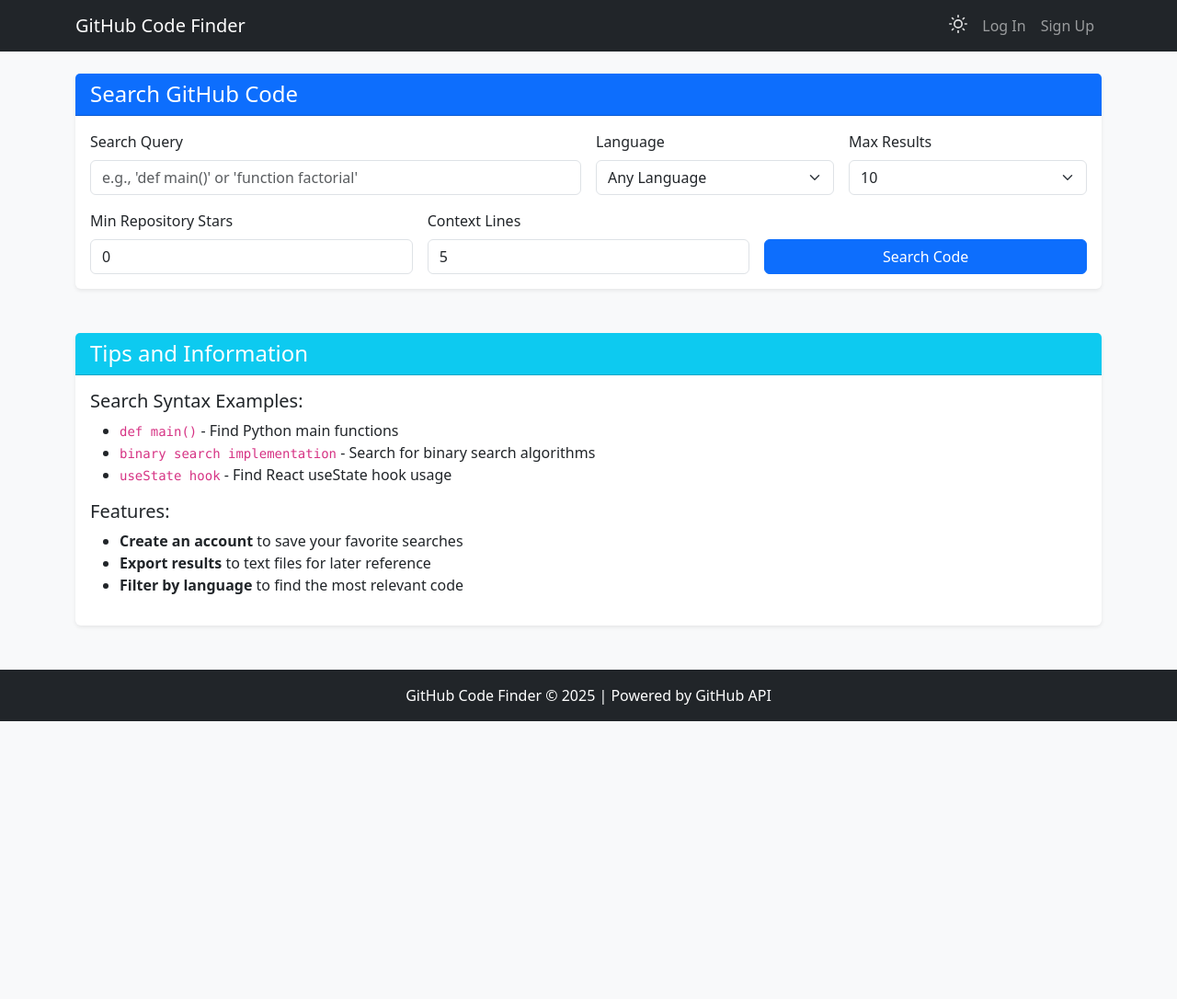
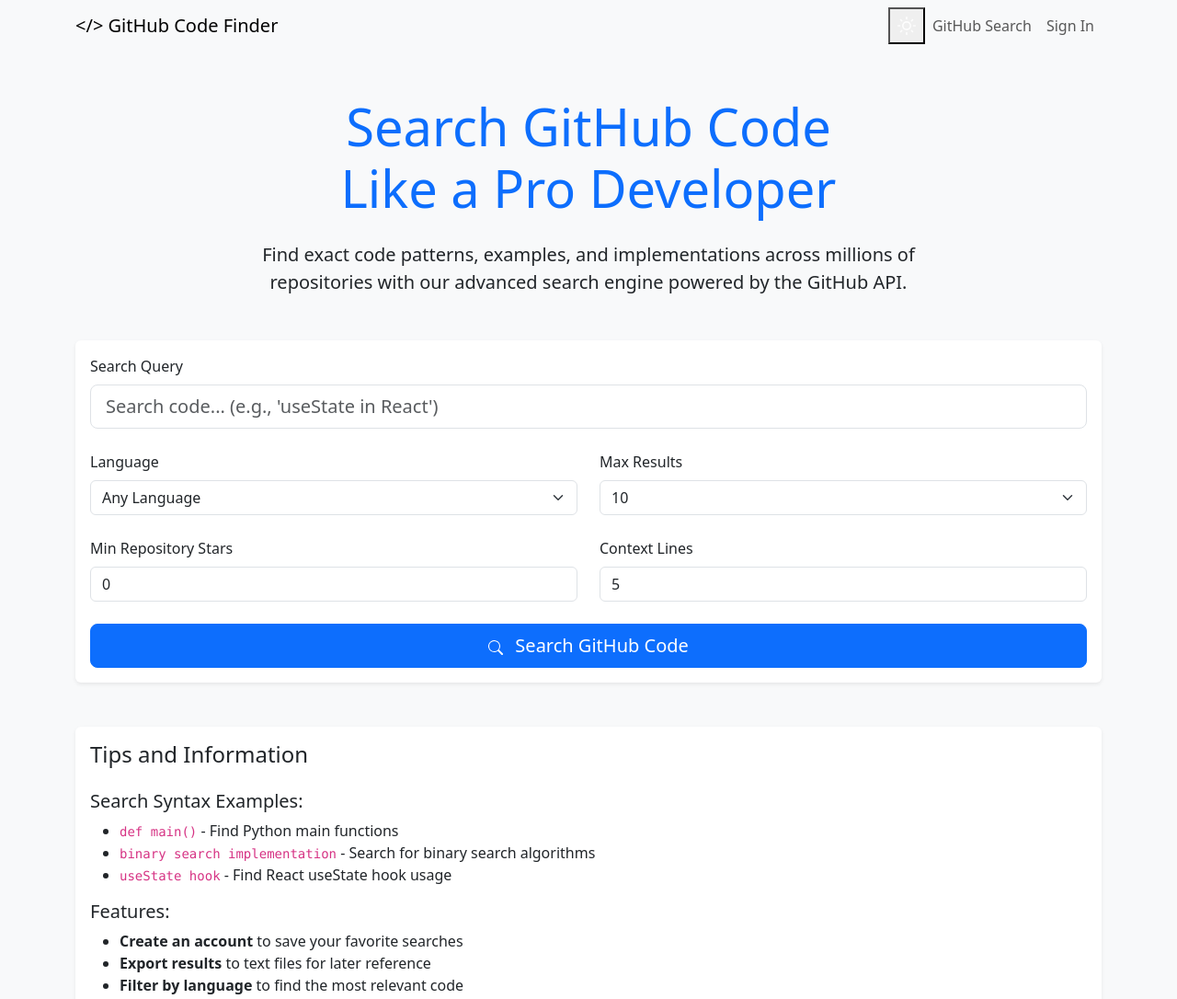
Before and after one commit to JulianCohan/github-code-finder-web, a website: page public/index.html in a window 1280 px wide. Shown: the top 1086 px of the page at 92% size. Before the commit the page ends 800 px from the top, so only its background shows below. Drawn offline with nearby package versions, Linux system fonts and the light colour scheme.

Commit message:
Update HTML to match modern UI style from images

```diff
--- a/public/index.html
+++ b/public/index.html
@@ -14,43 +14,145 @@
     <script defer src="https://cdn.jsdelivr.net/npm/@supabase/supabase-js"></script>
 </head>
 <body>
-    <nav class="navbar navbar-expand-lg navbar-dark bg-dark">
+    <header>
         <div class="container">
-            <a class="navbar-brand" href="/">GitHub Code Finder</a>
-            <button class="navbar-toggler" type="button" data-bs-toggle="collapse" data-bs-target="#navbarNav">
-                <span class="navbar-toggler-icon"></span>
-            </button>
-            <div class="collapse navbar-collapse" id="navbarNav">
-                <ul class="navbar-nav ms-auto">
+            <nav class="navbar navbar-expand-lg">
+                <a class="navbar-brand" href="/"><span class="code-icon">&lt;/&gt;</span> GitHub Code Finder</a>
+                <div class="navbar-collapse justify-content-end">
+                    <ul class="navbar-nav">
                         <li class="nav-item">
-                        <a class="nav-link" href="#" id="themeToggle">
+                            <button id="themeToggle" class="theme-toggle" aria-label="Toggle dark mode">
                                 <svg xmlns="http://www.w3.org/2000/svg" width="20" height="20" viewBox="0 0 24 24" fill="none" stroke="currentColor" stroke-width="2" stroke-linecap="round" stroke-linejoin="round" class="theme-icon-sun"><circle cx="12" cy="12" r="5"></circle><line x1="12" y1="1" x2="12" y2="3"></line><line x1="12" y1="21" x2="12" y2="23"></line><line x1="4.22" y1="4.22" x2="5.64" y2="5.64"></line><line x1="18.36" y1="18.36" x2="19.78" y2="19.78"></line><line x1="1" y1="12" x2="3" y2="12"></line><line x1="21" y1="12" x2="23" y2="12"></line><line x1="4.22" y1="19.78" x2="5.64" y2="18.36"></line><line x1="18.36" y1="5.64" x2="19.78" y2="4.22"></line></svg>
                                 <svg xmlns="http://www.w3.org/2000/svg" width="20" height="20" viewBox="0 0 24 24" fill="none" stroke="currentColor" stroke-width="2" stroke-linecap="round" stroke-linejoin="round" class="theme-icon-moon" style="display: none;"><path d="M21 12.79A9 9 0 1 1 11.21 3 7 7 0 0 0 21 12.79z"></path></svg>
-                        </a>
+                            </button>
                         </li>
-                    <li class="nav-item" id="loginButton">
-                        <a class="nav-link" href="#">Log In</a>
+                        <li class="nav-item">
+                            <a class="nav-link" href="#">GitHub Search</a>
                         </li>
-                    <li class="nav-item" id="signupButton">
-                        <a class="nav-link" href="#">Sign Up</a>
-                    </li>
-                    <li class="nav-item" id="logoutButton" style="display: none;">
-                        <a class="nav-link" href="#">Log Out</a>
-                    </li>
-                    <li class="nav-item" id="savedSearchesButton" style="display: none;">
-                        <a class="nav-link" href="#">My Saved Searches</a>
+                        <li class="nav-item">
+                            <a class="nav-link" href="#" id="loginButton">Sign In</a>
                         </li>
                     </ul>
                 </div>
+            </nav>
         </div>
-    </nav>
+    </header>
+
+    <main class="container mt-5">
+        <div class="hero-section text-center">
+            <h1 class="display-4 mb-4">
+                <span class="text-primary">Search GitHub Code</span><br>
+                <span class="text-primary">Like a Pro Developer</span>
+            </h1>
+            <p class="lead mb-5">
+                Find exact code patterns, examples, and implementations across millions of<br>
+                repositories with our advanced search engine powered by the GitHub API.
+            </p>
+        </div>
+
+        <div class="search-container">
+            <div class="card search-card">
+                <div class="card-body">
+                    <form id="searchForm">
+                        <div class="mb-4">
+                            <label for="query" class="form-label">Search Query</label>
+                            <input type="text" class="form-control form-control-lg" id="query" placeholder="Search code... (e.g., 'useState in React')">
+                        </div>
+                        <div class="row mb-4">
+                            <div class="col-md-6">
+                                <label for="language" class="form-label">Language</label>
+                                <select class="form-select" id="language">
+                                    <option value="">Any Language</option>
+                                    <!-- Languages will be populated from API -->
+                                </select>
+                            </div>
+                            <div class="col-md-6">
+                                <label for="maxResults" class="form-label">Max Results</label>
+                                <select class="form-select" id="maxResults">
+                                    <option value="5">5</option>
+                                    <option value="10" selected>10</option>
+                                    <option value="20">20</option>
+                                    <option value="30">30</option>
+                                </select>
+                            </div>
+                        </div>
+                        <div class="row mb-4">
+                            <div class="col-md-6">
+                                <label for="minStars" class="form-label">Min Repository Stars</label>
+                                <input type="number" class="form-control" id="minStars" value="0" min="0">
+                            </div>
+                            <div class="col-md-6">
+                                <label for="contextLines" class="form-label">Context Lines</label>
+                                <input type="number" class="form-control" id="contextLines" value="5" min="1" max="20">
+                            </div>
+                        </div>
+                        <div class="d-grid">
+                            <button type="submit" class="btn btn-primary btn-lg" id="searchButton">
+                                <span class="spinner-border spinner-border-sm d-none" id="searchSpinner" role="status" aria-hidden="true"></span>
+                                <svg xmlns="http://www.w3.org/2000/svg" width="16" height="16" fill="currentColor" class="bi bi-search me-2" viewBox="0 0 16 16">
+                                    <path d="M11.742 10.344a6.5 6.5 0 1 0-1.397 1.398h-.001c.03.04.062.078.098.115l3.85 3.85a1 1 0 0 0 1.415-1.414l-3.85-3.85a1.007 1.007 0 0 0-.115-.1zM12 6.5a5.5 5.5 0 1 1-11 0 5.5 5.5 0 0 1 11 0z"/>
+                                </svg>
+                                Search GitHub Code
+                            </button>
+                        </div>
+                    </form>
+                </div>
+            </div>
+        </div>
+
+        <div class="results-section mt-4" id="resultsSection" style="display: none;">
+            <div class="card results-card">
+                <div class="card-header d-flex justify-content-between align-items-center">
+                    <h4 class="mb-0">Search Results</h4>
+                    <button class="btn btn-outline-primary" id="exportButton">
+                        <svg xmlns="http://www.w3.org/2000/svg" width="16" height="16" fill="currentColor" class="bi bi-download me-1" viewBox="0 0 16 16">
+                            <path d="M.5 9.9a.5.5 0 0 1 .5.5v2.5a1 1 0 0 0 1 1h12a1 1 0 0 0 1-1v-2.5a.5.5 0 0 1 1 0v2.5a2 2 0 0 1-2 2H2a2 2 0 0 1-2-2v-2.5a.5.5 0 0 1 .5-.5z"/>
+                            <path d="M7.646 11.854a.5.5 0 0 0 .708 0l3-3a.5.5 0 0 0-.708-.708L8.5 10.293V1.5a.5.5 0 0 0-1 0v8.793L5.354 8.146a.5.5 0 1 0-.708.708l3 3z"/>
+                        </svg>
+                        Export
+                    </button>
+                </div>
+                <div class="card-body">
+                    <div id="resultsContainer"></div>
+                </div>
+            </div>
+        </div>
+
+        <div class="tips-section mt-5">
+            <div class="card">
+                <div class="card-body">
+                    <h4 class="card-title mb-4">Tips and Information</h4>
+
+                    <h5>Search Syntax Examples:</h5>
+                    <ul>
+                        <li><code>def main()</code> - Find Python main functions</li>
+                        <li><code>binary search implementation</code> - Search for binary search algorithms</li>
+                        <li><code>useState hook</code> - Find React useState hook usage</li>
+                    </ul>
+
+                    <h5>Features:</h5>
+                    <ul>
+                        <li><strong>Create an account</strong> to save your favorite searches</li>
+                        <li><strong>Export results</strong> to text files for later reference</li>
+                        <li><strong>Filter by language</strong> to find the most relevant code</li>
+                    </ul>
+                </div>
+            </div>
+        </div>
+    </main>
+
+    <footer class="mt-5 py-4">
+        <div class="container text-center">
+            <p class="mb-0">GitHub Code Finder &copy; 2025 | Powered by GitHub API</p>
+        </div>
+    </footer>
 
     <!-- Auth Modal -->
     <div class="modal fade" id="authModal" tabindex="-1" aria-hidden="true">
         <div class="modal-dialog">
             <div class="modal-content">
                 <div class="modal-header">
-                    <h5 class="modal-title" id="authModalTitle">Log In</h5>
+                    <h5 class="modal-title" id="authModalTitle">Sign In</h5>
                     <button type="button" class="btn-close" data-bs-dismiss="modal" aria-label="Close"></button>
                 </div>
                 <div class="modal-body">
@@ -68,7 +170,7 @@
                 </div>
                 <div class="modal-footer">
                     <button type="button" class="btn btn-secondary" data-bs-dismiss="modal">Close</button>
-                    <button type="button" class="btn btn-primary" id="authSubmitButton">Log In</button>
+                    <button type="button" class="btn btn-primary" id="authSubmitButton">Sign In</button>
                 </div>
             </div>
         </div>
@@ -106,105 +208,6 @@
         </div>
     </div>
 
-    <div class="container mt-4">
-        <div class="row">
-            <div class="col-md-12 mb-4">
-                <div class="card">
-                    <div class="card-header bg-primary text-white">
-                        <h4 class="mb-0">Search GitHub Code</h4>
-                    </div>
-                    <div class="card-body">
-                        <form id="searchForm">
-                            <div class="row g-3">
-                                <div class="col-md-6">
-                                    <label for="query" class="form-label">Search Query</label>
-                                    <input type="text" class="form-control" id="query" placeholder="e.g., 'def main()' or 'function factorial'" required>
-                                </div>
-                                <div class="col-md-3">
-                                    <label for="language" class="form-label">Language</label>
-                                    <select class="form-select" id="language">
-                                        <option value="">Any Language</option>
-                                        <!-- Languages will be populated from API -->
-                                    </select>
-                                </div>
-                                <div class="col-md-3">
-                                    <label for="maxResults" class="form-label">Max Results</label>
-                                    <select class="form-select" id="maxResults">
-                                        <option value="5">5</option>
-                                        <option value="10" selected>10</option>
-                                        <option value="20">20</option>
-                                        <option value="30">30</option>
-                                    </select>
-                                </div>
-                                <div class="col-md-4">
-                                    <label for="minStars" class="form-label">Min Repository Stars</label>
-                                    <input type="number" class="form-control" id="minStars" value="0" min="0">
-                                </div>
-                                <div class="col-md-4">
-                                    <label for="contextLines" class="form-label">Context Lines</label>
-                                    <input type="number" class="form-control" id="contextLines" value="5" min="1" max="20">
-                                </div>
-                                <div class="col-md-4 d-flex align-items-end">
-                                    <button type="submit" class="btn btn-primary w-100" id="searchButton">
-                                        <span class="spinner-border spinner-border-sm d-none" id="searchSpinner" role="status" aria-hidden="true"></span>
-                                        Search Code
-                                    </button>
-                                </div>
-                            </div>
-                        </form>
-                    </div>
-                </div>
-            </div>
-        </div>
-
-        <div class="row" id="resultsSection" style="display: none;">
-            <div class="col-md-12">
-                <div class="card">
-                    <div class="card-header bg-success text-white d-flex justify-content-between align-items-center">
-                        <h4 class="mb-0">Search Results</h4>
-                        <div>
-                            <button class="btn btn-sm btn-light me-2" id="saveSearchButton" style="display: none;">Save Search</button>
-                            <button class="btn btn-sm btn-outline-light" id="exportButton">Export Results</button>
-                        </div>
-                    </div>
-                    <div class="card-body">
-                        <div id="resultsContainer"></div>
-                    </div>
-                </div>
-            </div>
-        </div>
-
-        <div class="row mt-4">
-            <div class="col-md-12">
-                <div class="card">
-                    <div class="card-header bg-info text-white">
-                        <h4 class="mb-0">Tips and Information</h4>
-                    </div>
-                    <div class="card-body">
-                        <h5>Search Syntax Examples:</h5>
-                        <ul>
-                            <li><code>def main()</code> - Find Python main functions</li>
-                            <li><code>binary search implementation</code> - Search for binary search algorithms</li>
-                            <li><code>useState hook</code> - Find React useState hook usage</li>
-                        </ul>
-                        <h5>Features:</h5>
-                        <ul>
-                            <li><strong>Create an account</strong> to save your favorite searches</li>
-                            <li><strong>Export results</strong> to text files for later reference</li>
-                            <li><strong>Filter by language</strong> to find the most relevant code</li>
-                        </ul>
-                    </div>
-                </div>
-            </div>
-        </div>
-    </div>
-
-    <footer class="bg-dark text-white mt-5 py-3">
-        <div class="container text-center">
-            <p class="mb-0">GitHub Code Finder &copy; 2025 | Powered by GitHub API</p>
-        </div>
-    </footer>
-
     <script src="https://cdn.jsdelivr.net/npm/bootstrap@5.3.0-alpha1/dist/js/bootstrap.bundle.min.js"></script>
     <script src="https://cdnjs.cloudflare.com/ajax/libs/highlight.js/11.7.0/highlight.min.js"></script>
     <script src="js/firebase.js"></script>
```
Lines whose indentation alone changed are shown as unchanged.
